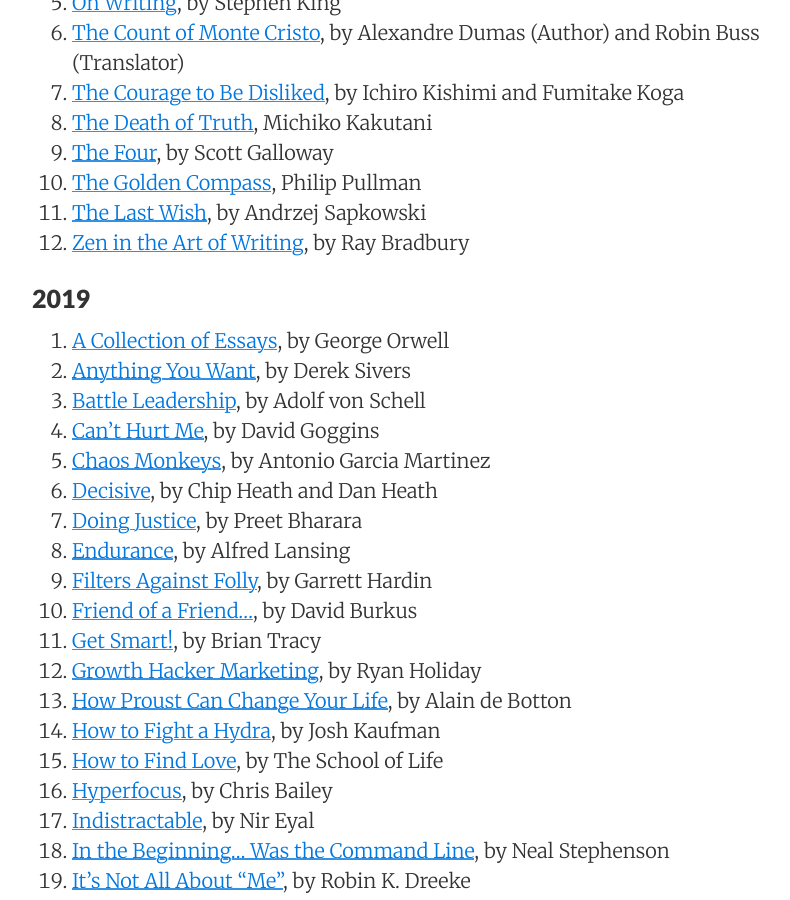
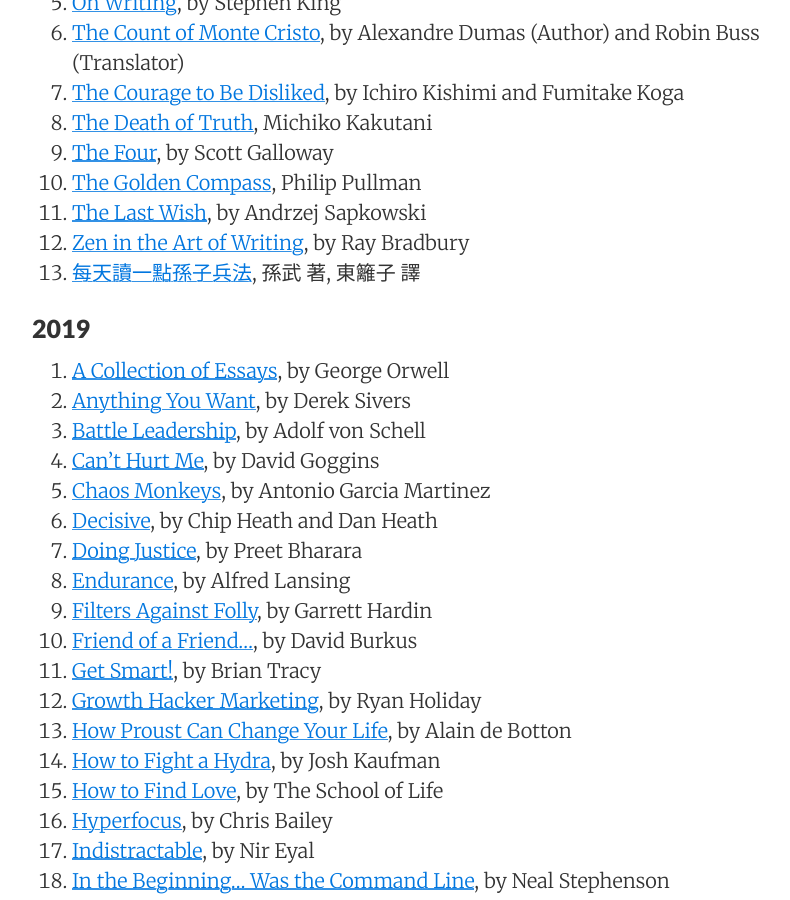
Before and after one commit to sewardlee337/sewardlee337.github.io, a Jekyll site: the page built from readinglist.md, in a window 1280 px wide and 900 px high, scrolled down 740 px. Shown: the whole window, without its empty margins (188-978 px from the left). Built offline with Jekyll 4.4.1, drawn with Linux system fonts in a browser that asks for light colours; nearby versions of some CDN libraries.

Commit message:
Update reading list

```diff
--- a/readinglist.md
+++ b/readinglist.md
@@ -32,6 +32,7 @@ _"My alma mater was books, a good library... I could spend the rest of my life r
 1. [The Golden Compass](https://amzn.to/2wTKMqk), Philip Pullman
 1. [The Last Wish](https://amzn.to/2QBo39P), by Andrzej Sapkowski
 1. [Zen in the Art of Writing](https://amzn.to/3b1YMgA), by Ray Bradbury
+1. [每天讀一點孫子兵法](https://bit.ly/3bNxnPL), 孫武 著, 東籬子 譯
 
 
 ### 2019
```
